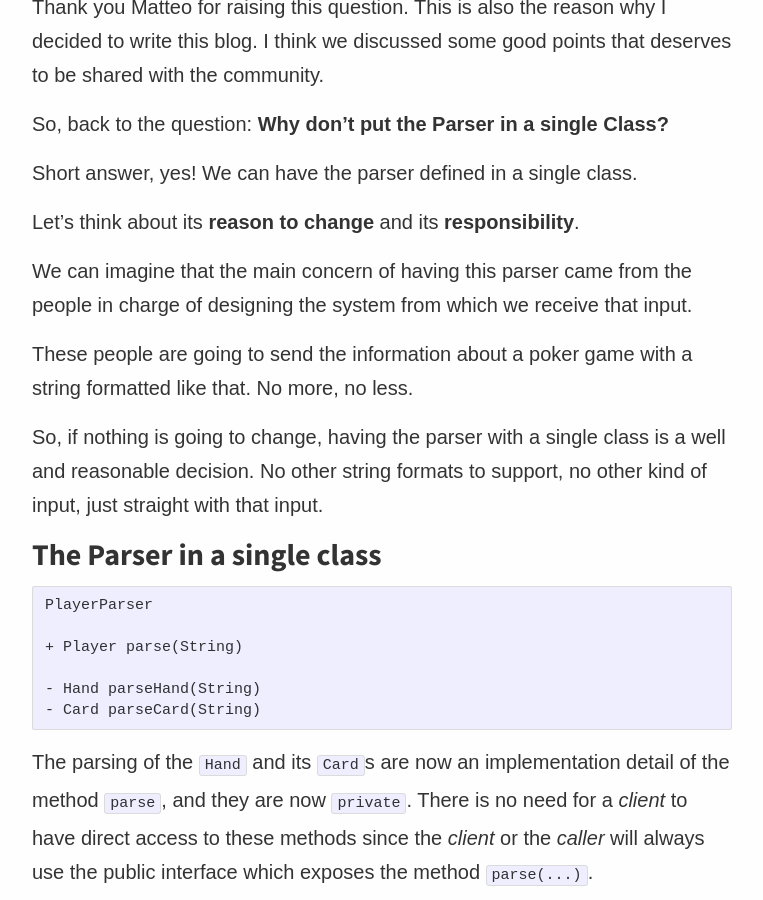
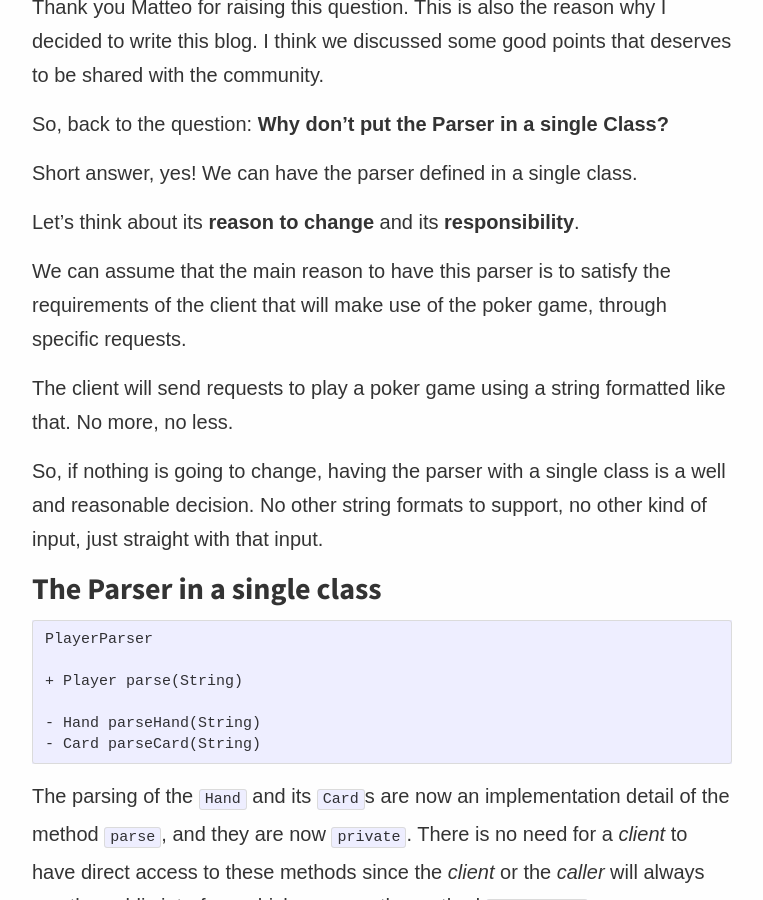
Before and after one commit to joebew42/joebew42.github.io, a Jekyll site: the page built from _posts/2020-07-16-between-responsibility-and-reason-to-change.markdown, in a window 1280 px wide and 900 px high, scrolled down 7317 px. Shown: the whole window, without its empty margins (258-1021 px from the left). Built offline with Jekyll 4.4.1, drawn with Linux system fonts in a browser that asks for light colours; some web fonts are replaced.

Commit message:
Rewrite some sentences to make the point more clear. Thanks Matteo :)

```diff
--- a/_posts/2020-07-16-between-responsibility-and-reason-to-change.markdown
+++ b/_posts/2020-07-16-between-responsibility-and-reason-to-change.markdown
@@ -225,9 +225,9 @@ Short answer, yes! We can have the parser defined in a single class.
 
 Let's think about its **reason to change** and its **responsibility**.
 
-We can imagine that the main concern of having this parser came from the people in charge of designing the system from which we receive that input.
+We can assume that the main reason to have this parser is to satisfy the requirements of the client that will make use of the poker game, through specific requests.
 
-These people are going to send the information about a poker game with a string formatted like that. No more, no less.
+The client will send requests to play a poker game using a string formatted like that. No more, no less.
 
 So, if nothing is going to change, having the parser with a single class is a well and reasonable decision. No other string formats to support, no other kind of input, just straight with that input.
 
```
